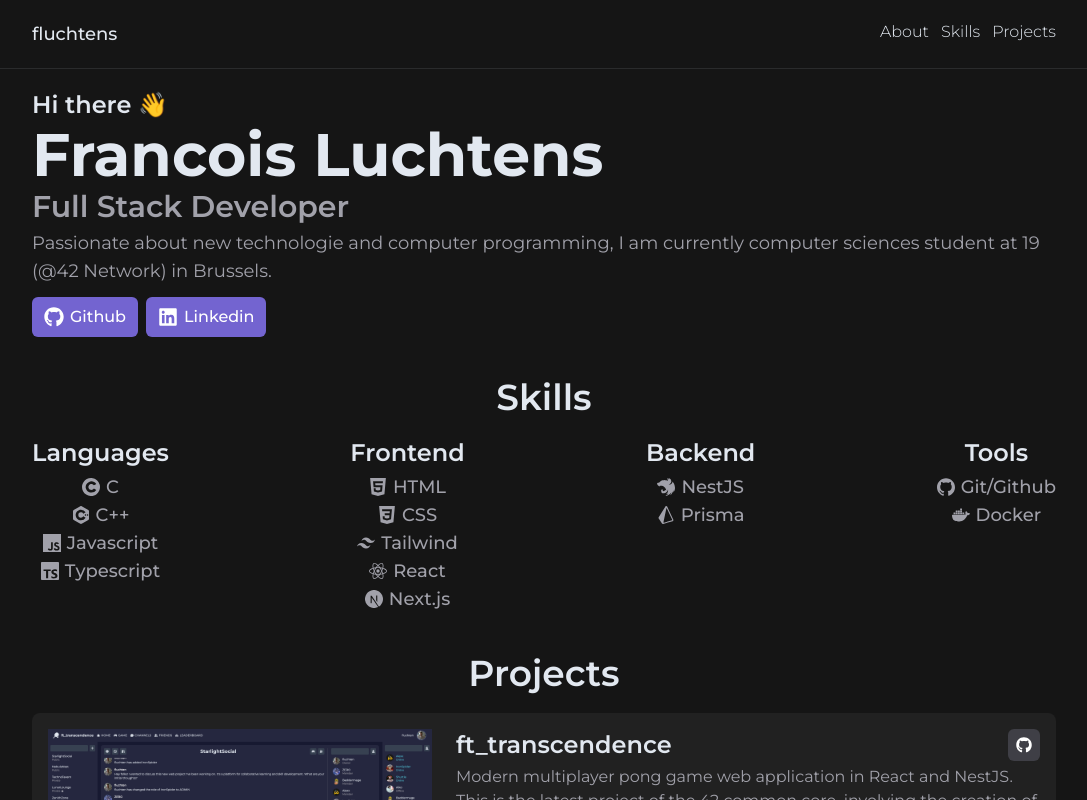
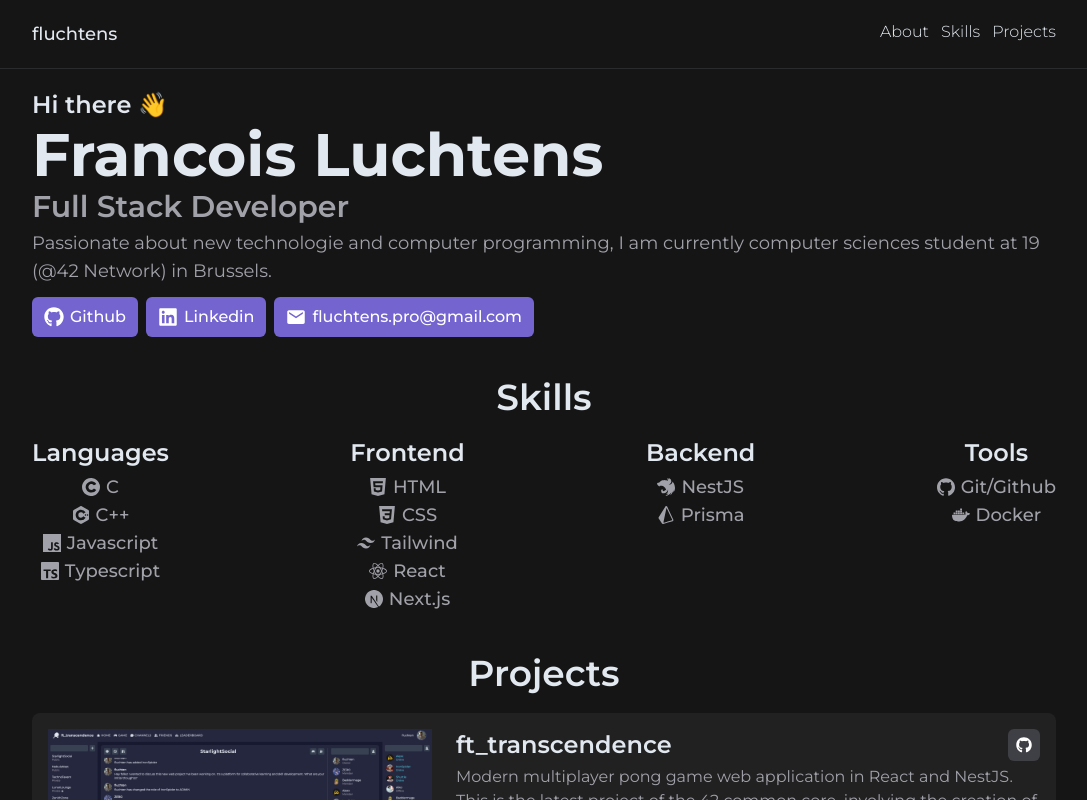
Before and after one commit to fluchtens/fluchtens, a Next.js app in the folder fluchtens/: page / in a window 1280 px wide. Shown: the top 800 px of the page, without its empty margins (96-1183 px from the left). Built offline with nearby package versions, Linux system fonts and the light colour scheme.

Commit message:
add mail to social link

```diff
--- a/fluchtens/src/components/categories/About.tsx
+++ b/fluchtens/src/components/categories/About.tsx
@@ -1,4 +1,5 @@
 import { FaGithub, FaLinkedin } from "react-icons/fa";
+import { IoMdMail } from "react-icons/io";
 import { SocialLink } from "../ui/SocialLink";
 
 export const About = () => {
@@ -13,16 +14,24 @@
         Passionate about new technologie and computer programming, I am
         currently computer sciences student at 19 (@42 Network) in Brussels.
       </p>
-      <div className="mt-2 flex items-center gap-2">
+      <div className="mt-2 flex-col md:flex-row flex items-center gap-2">
         <SocialLink
           name="Github"
+          mail={false}
           link="https://github.com/fluchtens"
           icon={<FaGithub className="text-xl text-white" />}
         />
         <SocialLink
           name="Linkedin"
+          mail={false}
           link="https://www.linkedin.com/in/fluchtens"
           icon={<FaLinkedin className="text-xl text-white" />}
+        />
+        <SocialLink
+          name="fluchtens.pro@gmail.com"
+          mail={true}
+          link="https://www.linkedin.com/in/fluchtens"
+          icon={<IoMdMail className="text-xl text-white" />}
         />
       </div>
     </div>
--- a/fluchtens/src/components/ui/SocialLink.tsx
+++ b/fluchtens/src/components/ui/SocialLink.tsx
@@ -2,16 +2,23 @@
 
 interface SocialLinkProps {
   name: string;
+  mail: boolean;
   link: string;
   icon: ReactNode;
 }
 
-export const SocialLink = ({ name, link, icon }: SocialLinkProps) => (
-  <a
-    href={link}
-    className="py-2 px-3 flex items-center gap-1.5 rounded-md bg-[#7364D0] hover:bg-[#867DD8]"
-  >
-    {icon}
-    <span className="text-base font-medium text-white">{name}</span>
-  </a>
-);
+export const SocialLink = ({ name, mail, link, icon }: SocialLinkProps) => {
+  const href = mail ? `mailto:${link}` : link;
+
+  return (
+    <a
+      href={href}
+      className="py-1.5 md:py-2 px-2.5 md:px-3 flex items-center gap-1.5 rounded-md bg-[#7364D0] hover:bg-[#867DD8]"
+    >
+      {icon}
+      <span className="text-sm md:text-base font-normal md:font-medium text-white">
+        {name}
+      </span>
+    </a>
+  );
+};
```
